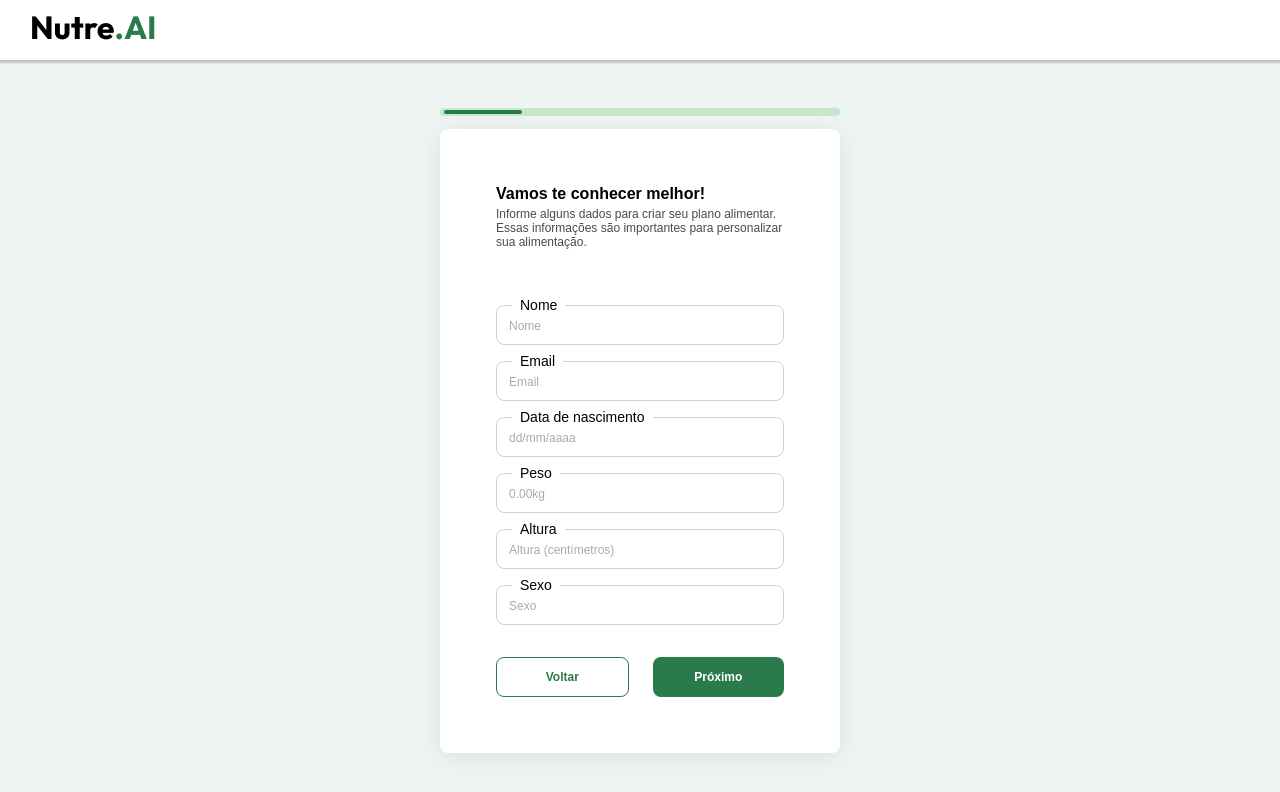
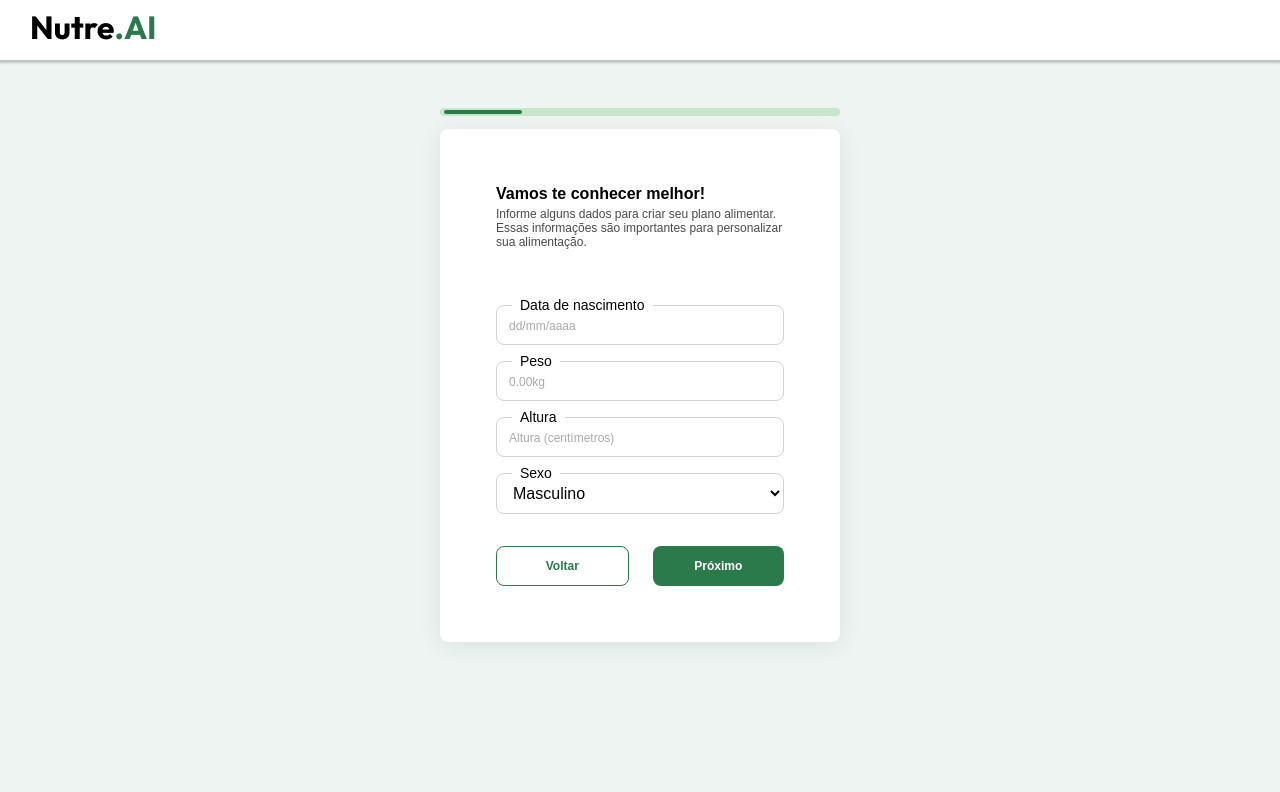
Before and after one commit to John-Cavalcanti/Diet_App, a React (Vite) app in the folder frontend/nutreai/: page /weekly-diet-form in a window 1280 px wide. Shown: the top 792 px of the page. Built offline with nearby package versions, Linux system fonts and the light colour scheme.

Commit message:
feat: ajustando parte um do formulario

```diff
--- a/frontend/nutreai/src/pages/form/components/part-one.tsx
+++ b/frontend/nutreai/src/pages/form/components/part-one.tsx
@@ -1,6 +1,7 @@
 import styled from "styled-components"
 import { FormCard } from "./form-card"
 import { FormInput } from "./form-inputs"
+import { FormSelect } from "./form-select"
 
 export function PartOne() {
     return (
@@ -10,16 +11,6 @@ export function PartOne() {
             percentageOfFomsCompletion={20}
         >
             <InputsContainer>
-                <FormInput
-                    id="name"
-                    label={"Nome"}
-                    placeholder="Nome"
-                />
-                <FormInput
-                    id="email"
-                    label={"Email"}
-                    placeholder="Email"
-                />
                 <FormInput
                     id="birthday"
                     label={"Data de nascimento"}
@@ -38,11 +29,7 @@ export function PartOne() {
                     placeholder="Altura (centímetros)"
                     type="number"
                 />
-                <FormInput
-                    id="sexo"
-                    label={"Sexo"}
-                    placeholder="Sexo"
-                />
+                <FormSelect />
             </InputsContainer>
         </FormCard>
     )
```
